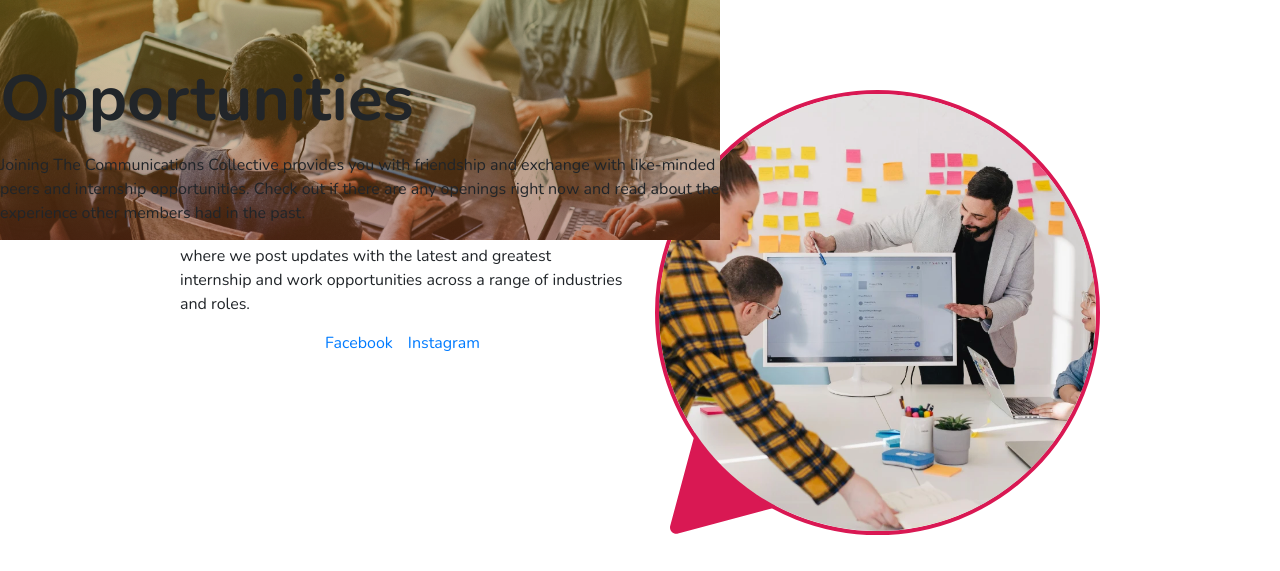
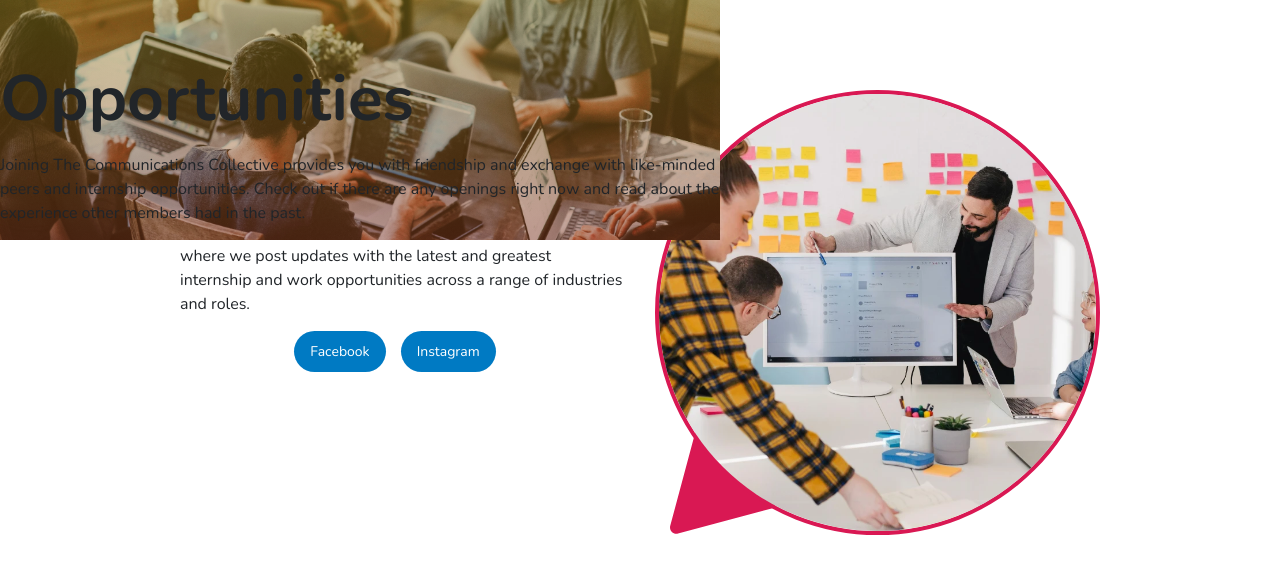
Before and after one commit to treytallent/Communications-Collective, a PHP site: page /opportunities.html in a window 1280 px wide. Shown: the top 571 px of the page. Run offline with PHP 8.4, Linux system fonts and the light colour scheme.

Commit message:
Small Button

```diff
--- a/opportunities.html
+++ b/opportunities.html
@@ -57,8 +57,12 @@
                         industries and roles.
                      </p>
                      <div class="d-flex justify-content-center">
-                        <a href="#" class="mr-md">Facebook</a>
-                        <a href="#">Instagram</a>
+                        <a href="#" class="btn px-3 mt-0 btn-sm mr-md"
+                           >Facebook</a
+                        >
+                        <a href="#" class="btn px-3 mt-0 btn-sm mr-md"
+                           >Instagram</a
+                        >
                      </div>
                   </div>
 
--- a/style.css
+++ b/style.css
@@ -84,6 +84,10 @@ h3,
     text-decoration: none; /* Removes underline from links if you're styling an <a> tag as a button */
     border-radius: 500px; /* High border-radius value to create the pill shape */
     z-index: 10;
+}
+
+.btn-sm {
+   z-index: initial;
 }
 
 .btn:hover {
```
